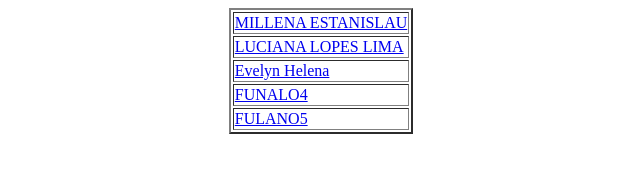
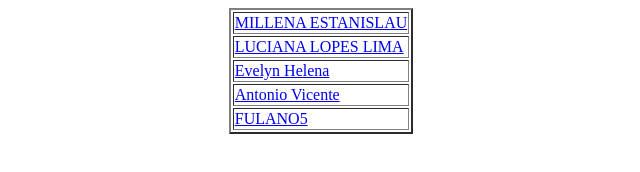
Before and after one commit to MillenaEDS/trabalho, a plain HTML site: page index.html in a window 1280 px wide. Shown: the full height of the page, 319-959 px from the left. Drawn offline with Linux system fonts and the light colour scheme.

Commit message:
acrescentando meu nome no lugar do fulano 4
acrescentando meu nome no lugar do fulano 4.

```diff
--- a/index.html
+++ b/index.html
@@ -11,7 +11,7 @@
 			<tr><td> <a href="millena.html"> MILLENA ESTANISLAU </a></td></th>
 			<tr><td> <a href="luciana.html"> LUCIANA LOPES LIMA </a></td></tr>
 			<tr><td> <a href="evelyn.html"> Evelyn Helena </a></td></tr>
-			<tr><td> <a href="index.html"> FUNALO4 </a></td></tr>
+			<tr><td> <a href="toni.html"> Antonio Vicente </a></td></tr>
 			<tr><td> <a href="index.html"> FULANO5 </a></td></tr>
 		</table>
 		</div>
```
